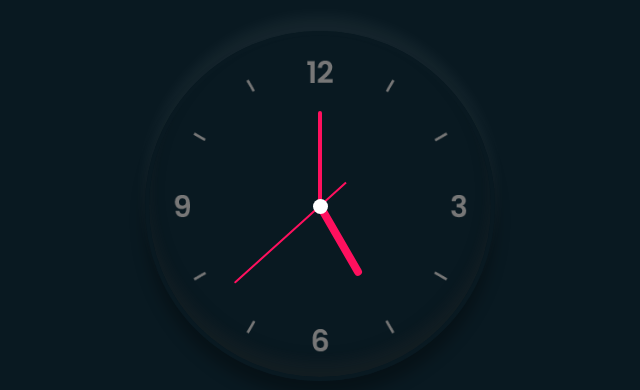
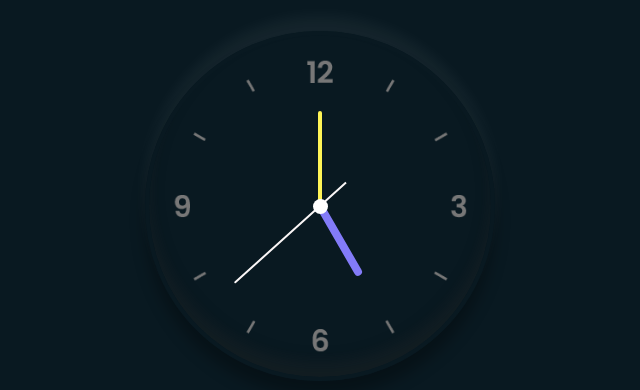
Before and after one commit to Ravi0884/clock, a plain HTML site: page index.html in a window 1280 px wide. Shown: the part 194-584 px from the top of the page, without its empty margins (320-960 px from the left). Drawn offline with Linux system fonts and the light colour scheme.

Commit message:
Update style.css

```diff
--- a/style.css
+++ b/style.css
@@ -65,7 +65,7 @@ body{
     position: absolute;
     width: 8px;
     height: 80px;
-    background: #ff105e;
+    background: #837bf8;
     z-index: 10;
     border-radius: 6px 6px 0 0;
 }
@@ -74,7 +74,7 @@ body{
     position: absolute;
     width: 4px;
     height: 90px;
-    background: #ff105e;
+    background: #fff456;
     z-index: 10;
     border-radius: 6px 6px 0 0;
 }
@@ -83,7 +83,7 @@ body{
     position: absolute;
     width: 2px;
     height: 150px;
-    background: #ff105e;
+    background: rgb(250, 246, 246);
     z-index: 12;
     border-radius: 6px 6px 0 0;
 }
```
